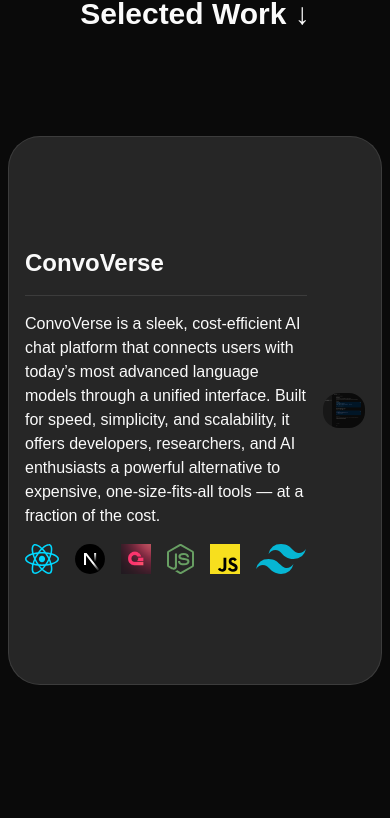
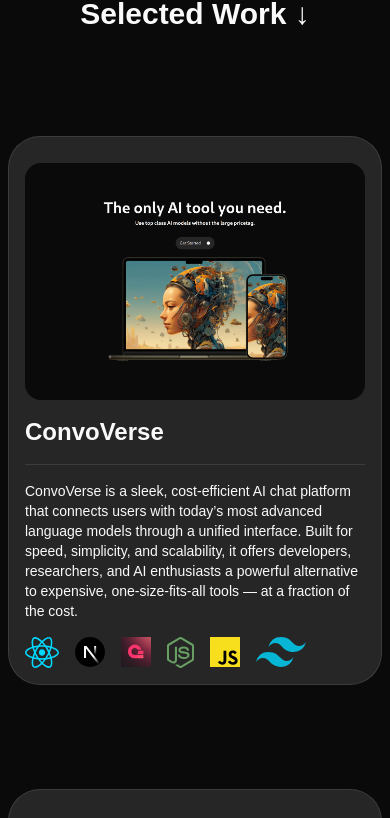
Before and after one commit to MahfujulSagor/portfolio, a Next.js app: page / in a window 390 px wide. Shown: the part 848-1666 px from the top of the page. Built offline with nearby package versions, Linux system fonts and the light colour scheme; a web font is replaced by a local one.

Commit message:
make image responsive and remove scroll animation in mobile screen

```diff
--- a/app/page.tsx
+++ b/app/page.tsx
@@ -16,7 +16,7 @@
         {/* Projects section */}
         <SelectedWork />
         {/* End of scroll animation */}
-        <div className="min-h-screen animation-end"></div>
+        <div className="md:min-h-screen min-h-26 animation-end"></div>
         {/* About section */}
         <About />
         {/* Footer section */}
--- a/components/SelectedWork.tsx
+++ b/components/SelectedWork.tsx
@@ -68,20 +68,22 @@
         </h2>
       </div>
       <div className="scroll-section w-full min-h-screen">
-        <div className={`wrapper min-h-[200vh]`}>
-          <div className="list relative flex flex-col min-h-[65vh]">
+        <div className={`md:wrapper md:min-h-[200vh]`}>
+          <div className="list relative flex flex-col md:gap-0 gap-26 min-h-[65vh]">
             {projects.map((project, index) => {
               return (
                 <div
                   key={index}
-                  className="item absolute inset-0 bg-secondary w-full max-w-[1200px] mx-auto flex gap-4 p-4 sm:p-8 md:p-12 border rounded-4xl min-h-[65vh]"
+                  className="md:item max-md:static absolute inset-0 bg-secondary w-full max-w-[1200px] mx-auto flex gap-4 max-md:flex-col-reverse p-4 sm:p-8 md:p-12 border rounded-4xl min-h-[65vh]"
                 >
-                  <div className="flex flex-col gap-4 justify-center">
+                  <div className="flex md:flex-1 flex-col gap-4 justify-center">
                     <p className="md:text-4xl text-2xl font-bold">
                       {project.name}
                     </p>
                     <hr />
-                    <p>{project.description}</p>
+                    <p className="text-sm lg:text-base">
+                      {project.description}
+                    </p>
                     <div className="flex flex-wrap items-center gap-4">
                       {project.icons.map((icon, index) => {
                         return (
@@ -94,14 +96,14 @@
                       })}
                     </div>
                   </div>
-                  <div className="w-full flex justify-center items-center">
+                  <div className="w-full md:flex-1 flex justify-center items-center">
                     <Image
                       src={project.image}
-                      height={800}
-                      width={800}
+                      width={600}
                       alt={`project preview ${index}`}
                       loading="lazy"
-                      className="object-cover rounded-2xl"
+                      objectFit="cover"
+                      className="object-cover rounded-2xl w-full"
                     />
                   </div>
                 </div>
```
Also changed, not shown: public/convoverse.png.
